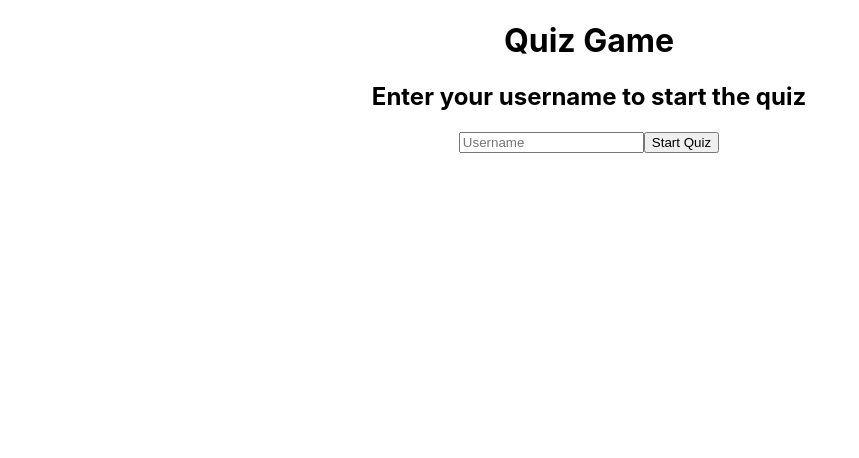
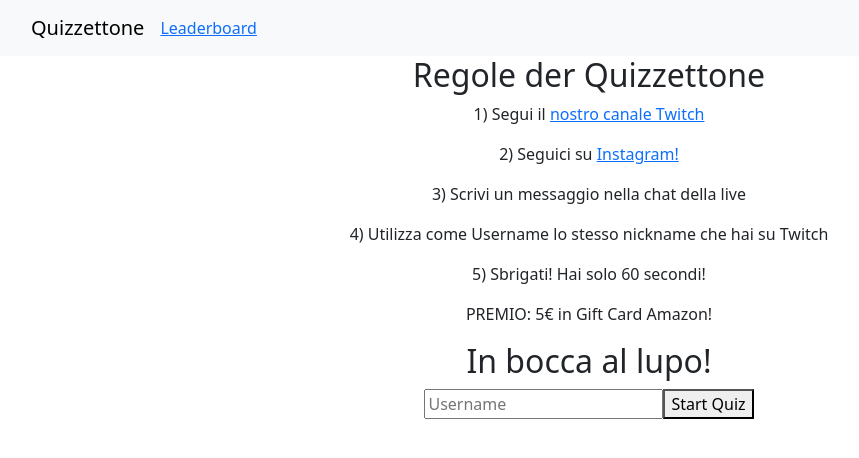
Before and after one commit to canniz/quizzettone_frontend, a React (Create React App) app: page /quiz in a window 1280 px wide. Shown: the top 458 px of the page, without its empty margins (51-910 px from the left). Built offline with nearby package versions, Linux system fonts and the light colour scheme; no server answers.

Commit message:
adding navbar and few fixes

```diff
--- a/package.json
+++ b/package.json
@@ -7,9 +7,12 @@
     "@testing-library/react": "^13.4.0",
     "@testing-library/user-event": "^13.5.0",
     "axios": "^1.6.7",
+    "bootstrap": "^5.3.3",
     "react": "^18.2.0",
+    "react-bootstrap": "^2.10.2",
     "react-dom": "^18.2.0",
-    "react-scripts": "5.0.1",
+    "react-router-dom": "^6.22.3",
+    "react-scripts": "^5.0.1",
     "web-vitals": "^2.1.4"
   },
   "scripts": {
--- a/src/App.js
+++ b/src/App.js
@@ -1,12 +1,21 @@
-import React from 'react';
-import Quiz from './components/Quiz';
-import './App.css';
+import React from "react";
+import Quiz from "./components/Quiz";
+import Leaderboard from "./components/Leaderboard";
+import QuizNavbar from "./components/QuizNavbar";
+import "./App.css";
+import 'bootstrap/dist/css/bootstrap.min.css';
+import { BrowserRouter as Router, Routes, Route } from "react-router-dom";
 
 function App() {
   return (
     <div className="App">
-      <h1>Quiz Game</h1>
-      <Quiz />
+      <Router>
+        <QuizNavbar />
+        <Routes> {/* Wrap Route components in Routes */}
+          <Route path="/leaderboard" element={<Leaderboard />} />
+          <Route path="/quiz" element={<Quiz />} />
+        </Routes>
+      </Router>
     </div>
   );
 }
--- a/src/components/Quiz.js
+++ b/src/components/Quiz.js
@@ -1,9 +1,9 @@
-import React, { useState, useEffect } from 'react';
-import Question from './Question';
-import Timer from './Timer';
-import Scoreboard from './Scoreboard';
-import Leaderboard from './Leaderboard'; // Import the Leaderboard component
-import axios from 'axios';
+import React, { useState, useEffect } from "react";
+import Question from "./Question";
+import Timer from "./Timer";
+import Scoreboard from "./Scoreboard";
+import Leaderboard from "./Leaderboard"; // Import the Leaderboard component
+import axios from "axios";
 
 function Quiz() {
   const [currentQuestion, setCurrentQuestion] = useState(null);
@@ -16,12 +16,15 @@ function Quiz() {
 
   useEffect(() => {
     // Fetch the total number of questions on initial load
-        console.log(API_HOST)
-        axios.get(`${API_HOST}/total-questions`)
-            .then(response => {
+    console.log(API_HOST);
+    axios
+      .get(`${API_HOST}/total-questions`)
+      .then((response) => {
         setTotalQuestions(response.data.total);
       })
-            .catch(error => console.error('Error fetching total number of questions', error));
+      .catch((error) =>
+        console.error("Error fetching total number of questions", error)
+      );
 
     if (hasEnteredUsername) {
       fetchQuestion();
@@ -29,36 +32,38 @@ function Quiz() {
   }, [hasEnteredUsername]);
 
   const handleTimeOut = () => {
-        setQuizCompleted(true);  // Set quiz completion to true when time is up
+    setQuizCompleted(true); // Set quiz completion to true when time is up
   };
 
   const fetchQuestion = () => {
-        axios.get(`${API_HOST}/get-question?user=${username}`)
-            .then(response => {
+    axios
+      .get(`${API_HOST}/get-question?user=${username}`)
+      .then((response) => {
         if (response.data.message === "No more questions") {
           setQuizCompleted(true); // Set quiz completion to true
         } else {
           setCurrentQuestion(response.data);
         }
       })
-            .catch(error => console.error('Error fetching question', error));
+      .catch((error) => console.error("Error fetching question", error));
   };
 
   const handleSubmitAnswer = (selectedOptionIndex) => {
-        axios.post(`${API_HOST}/submit-answer`, {
+    axios
+      .post(`${API_HOST}/submit-answer`, {
         username,
         question_id: currentQuestion.id,
-            selected_option_index: selectedOptionIndex  // Send the index
+        selected_option_index: selectedOptionIndex, // Send the index
       })
-        .then(response => {
+      .then((response) => {
         const { correct } = response.data;
-            setScore(prevScore => {
+        setScore((prevScore) => {
           // Add 10 for a correct answer, subtract 2.5 for an incorrect one
           return correct ? prevScore + 10 : prevScore - 2.5;
         });
         fetchQuestion(); // Fetch the next question
       })
-        .catch(error => console.error('Error submitting answer', error));
+      .catch((error) => console.error("Error submitting answer", error));
   };
 
   const handleUsernameSubmit = (e) => {
@@ -71,7 +76,35 @@ function Quiz() {
   if (!hasEnteredUsername) {
     return (
       <div>
-                <h2>Enter your username to start the quiz</h2>
+        <h2>Regole der Quizzettone</h2>
+          <p>
+            1) Segui il{" "}
+            <a
+              target="_blank"
+              rel="noopener noreferrer"
+              href="https://twitch.tv/erchiunque"
+            >
+              nostro canale Twitch
+            </a>
+          </p>
+          <p>
+            2) Seguici su{" "}
+            <a
+              target="_blank"
+              rel="noopener noreferrer"
+              href="https://www.instagram.com/erchiunque/"
+            >
+              Instagram!
+            </a>
+          </p>
+
+          <p>3) Scrivi un messaggio nella chat della live</p>
+          <p>
+            4) Utilizza come Username lo stesso nickname che hai su Twitch
+          </p>
+          <p>5) Sbrigati! Hai solo 60 secondi!</p>
+          <p>PREMIO: 5€ in Gift Card Amazon!</p>
+        <h2>In bocca al lupo!</h2>
         <form onSubmit={handleUsernameSubmit}>
           <input
             type="text"
@@ -91,6 +124,7 @@ function Quiz() {
 
   return (
     <div>
+      <h2>Er Quizzettone</h2>
       {hasEnteredUsername && (
         <>
           <div>
@@ -98,7 +132,10 @@ function Quiz() {
           </div>
           {currentQuestion && (
             <>
-                            <Question question={currentQuestion} onSubmit={handleSubmitAnswer} />
+              <Question
+                question={currentQuestion}
+                onSubmit={handleSubmitAnswer}
+              />
               <Timer duration={60} onTimeOut={handleTimeOut} />
             </>
           )}
--- /dev/null
+++ b/src/components/QuizNavbar.js
@@ -0,0 +1,37 @@
+import Container from 'react-bootstrap/Container';
+import Nav from 'react-bootstrap/Nav';
+import Navbar from 'react-bootstrap/Navbar';
+import { NavLink, useLocation } from 'react-router-dom';
+
+function QuizNavbar() {
+  const location = useLocation();
+
+  const handleReload = (event, path) => {
+    if (location.pathname === path) {
+      event.preventDefault();
+      window.location.reload();
+    }
+  };
+
+  return (
+    <Navbar expand="lg" className="bg-body-tertiary">
+      <Container>
+        <Navbar.Brand href="/Quiz">Quizzettone</Navbar.Brand>
+        <Navbar.Toggle aria-controls="basic-navbar-nav" />
+        <Navbar.Collapse id="basic-navbar-nav">
+          <Nav className="me-auto">
+            <NavLink
+              to="/Leaderboard"
+              onClick={(e) => handleReload(e, '/Leaderboard')}
+            >
+              Leaderboard
+            </NavLink>
+            {/* Add more NavLinks if needed */}
+          </Nav>
+        </Navbar.Collapse>
+      </Container>
+    </Navbar>
+  );
+}
+
+export default QuizNavbar;
```
Also changed, not shown: 1 other file (tests, documents, lock files or other folders). Lines whose indentation alone changed are shown as unchanged.
